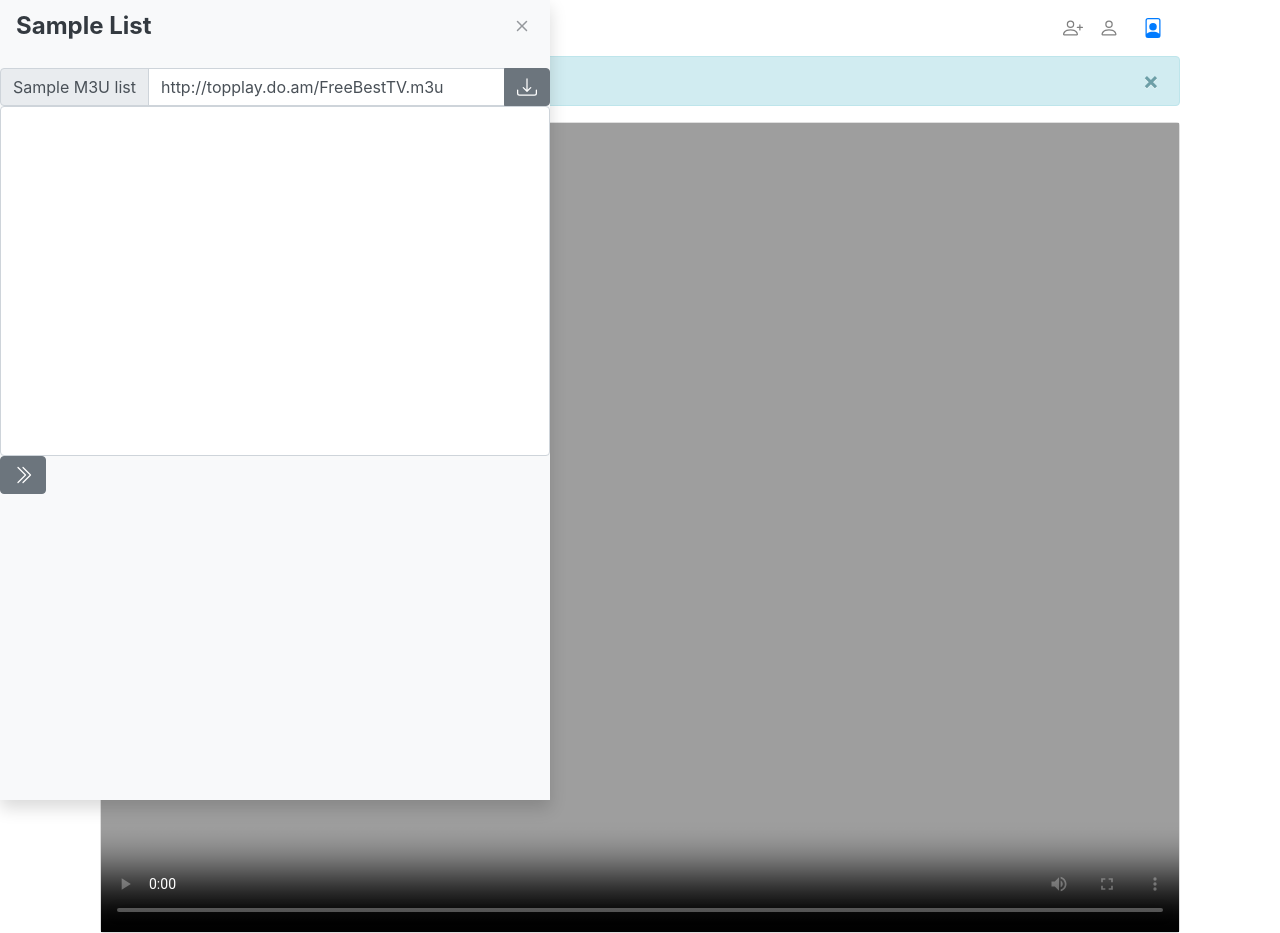
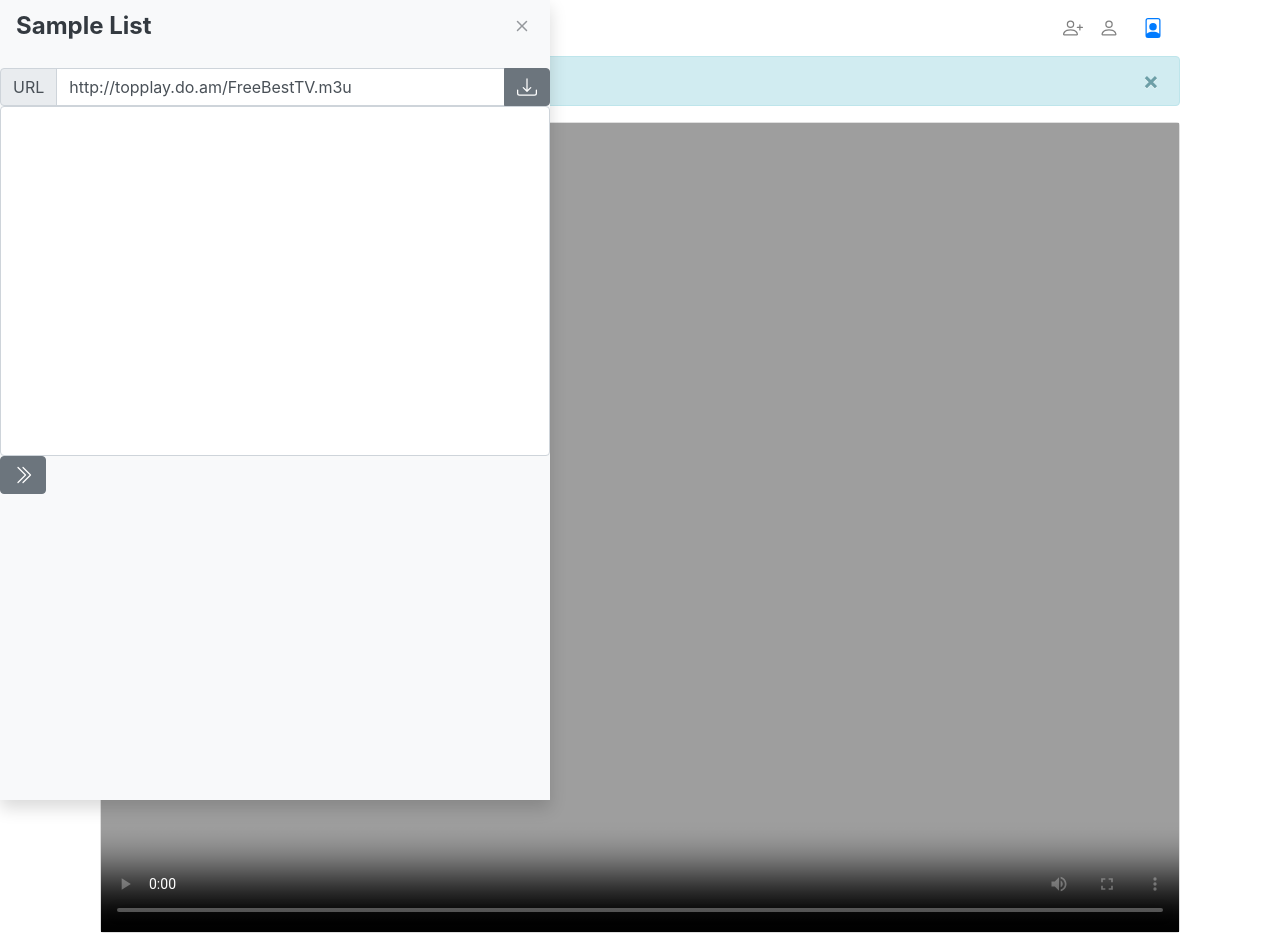
Before and after one commit to abp-ce/m3u_vue_cli, a Vue app: page / in a window 1280 px wide. Both pictures are taken after a click on the button 127 px from the left and 28 px from the top of the page. Built offline with nearby package versions, Linux system fonts and the light colour scheme.

Commit message:
Minor changes

```diff
--- a/src/components/M3U.vue
+++ b/src/components/M3U.vue
@@ -3,7 +3,7 @@
     <!--b-button v-b-toggle.sample class="float-left">Sample</b-button-->
     <b-alert show dismissible>To watch please allow mixed content in your browser.</b-alert>
     <b-sidebar id="sample" title="Sample List" :width="sb_width" shadow>
-      <b-input-group prepend="Sample M3U list" class="mt-3">
+      <b-input-group prepend="URL" class="mt-3">
         <b-form-input v-model="sampleURL" :placeholder="sampleURL" type='url'></b-form-input>
         <b-input-group-append>
           <b-button v-b-tooltip.hover title="Load" @click="load"><b-icon-download></b-icon-download></b-button>
```
